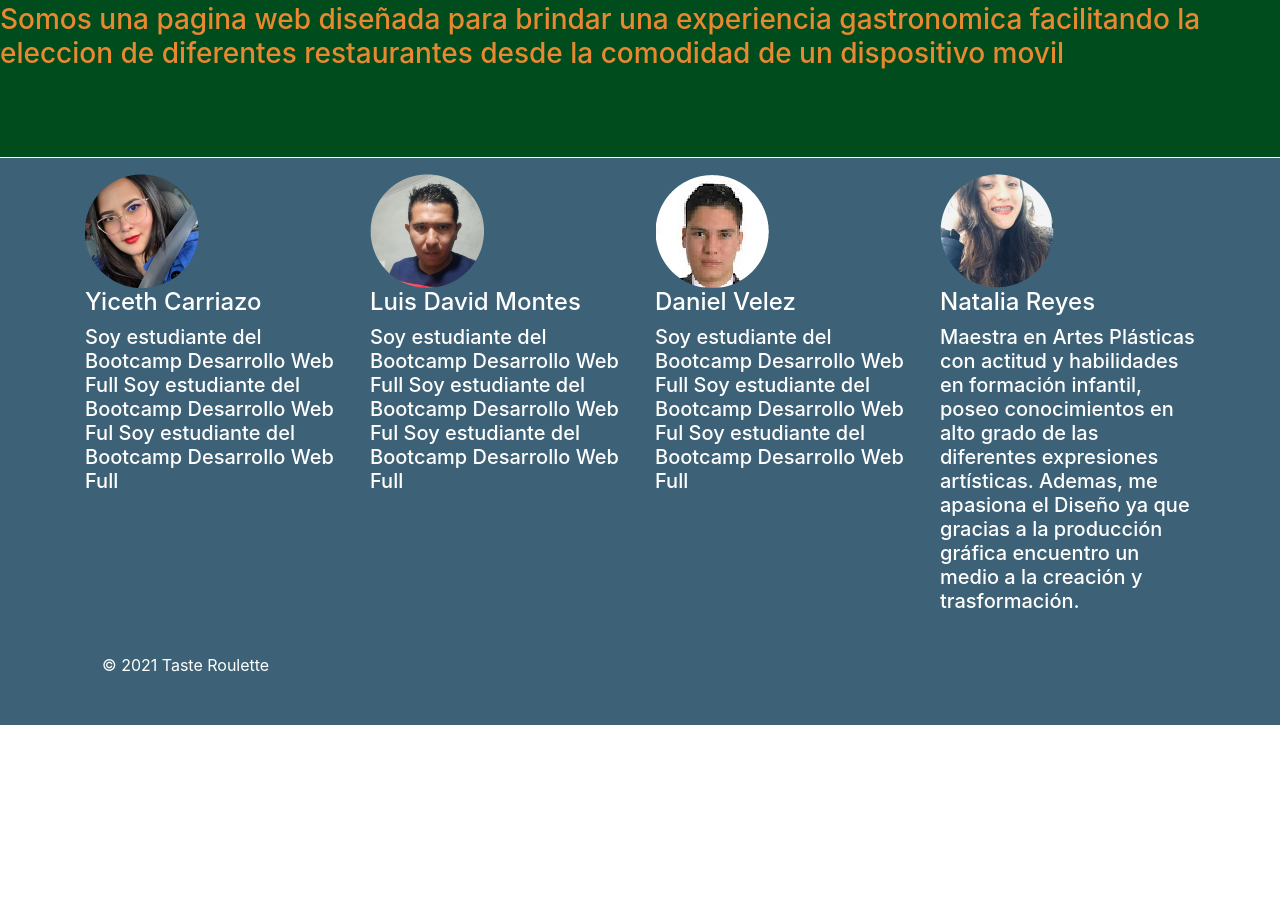
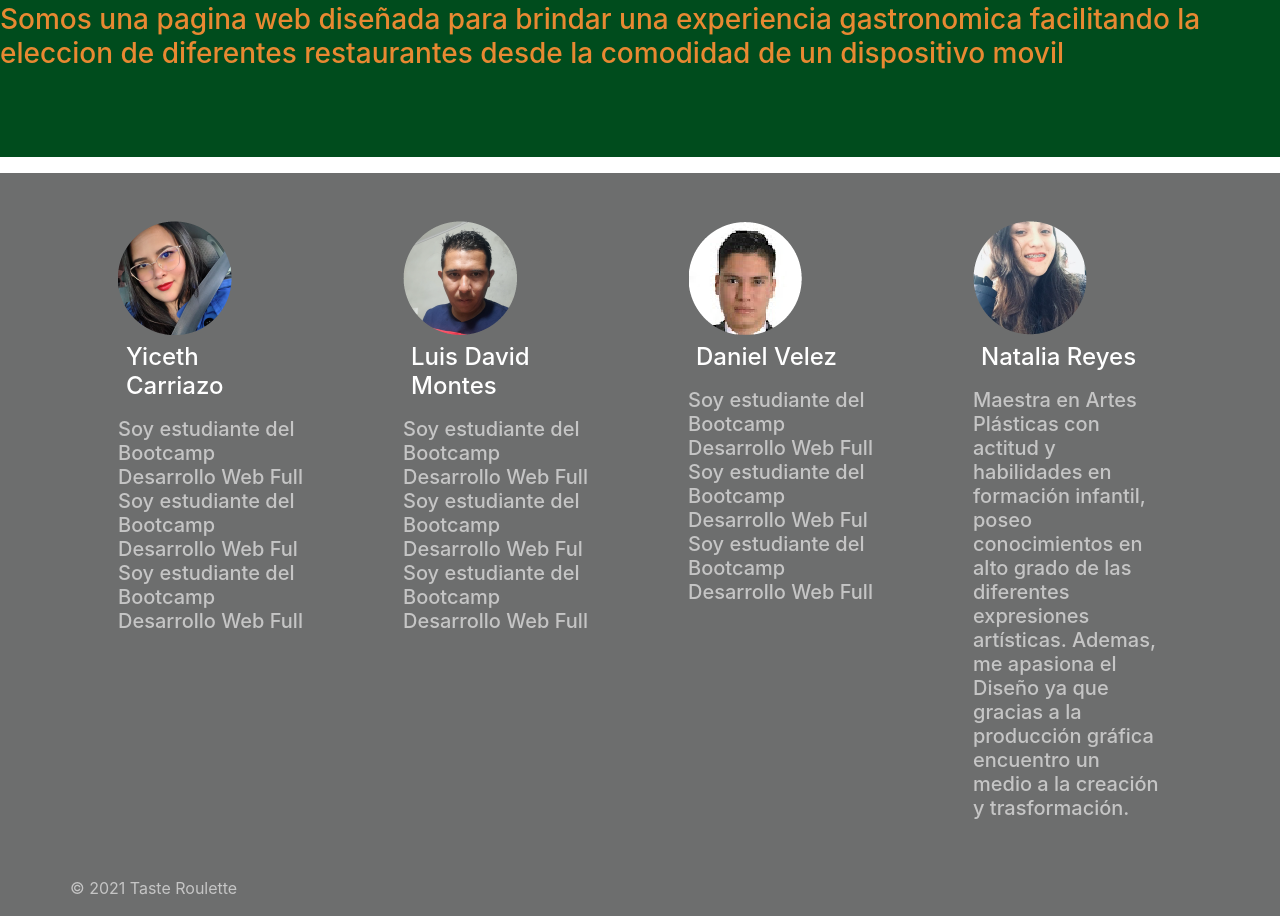
Before and after one commit to danielv0720/Proyecto, a plain HTML site: page index.html in a window 1280 px wide. Shown: the part 1265-2181 px from the top of the page. Before the commit the page ends 1990 px from the top, so only its background shows below. Drawn offline with nearby package versions, Linux system fonts and the light colour scheme; files whose address does not match are found by name.

Commit message:
modificiacionFooter2

```diff
--- a/index.html
+++ b/index.html
@@ -187,7 +187,7 @@
       facilitando la eleccion de diferentes restaurantes desde la comodidad de un dispositivo movil</H3>
       </footer>-->
 
-      <div class="subnavigation-container">
+
         <div class="container">
       <nav class="navbar p-a-0">
         <ul class="nav navbar-nav col-subnav">
@@ -204,51 +204,59 @@
 
           </div>
         </div>
-        <div class="footer-middle">
+        <div class="footer-middle " >
         <div class="container">
           <div class="row">
-            <div class="col-md-3 col-sm-6">
+            <div class="col-md-3 col-sm-6 p-5">
               <img src="./imagenes/Yiceth-01.png" alt="...">
-              <!--Column1-->
+              <!--foto1-->
               <div class="footer-pad">
+              <div class="title p-2">
                 <h4>Yiceth Carriazo</h4>
+              </div>
                 <h5>Soy estudiante del Bootcamp Desarrollo Web Full
                    Soy estudiante del Bootcamp Desarrollo Web Ful
                    Soy estudiante del Bootcamp Desarrollo Web Full</h5>
                 </div>
             </div>
-            <div class="col-md-3 col-sm-6">
+            <div class="col-md-3 col-sm-6 p-5">
               <img src="./imagenes/Luis-01.png" alt="...">
-              <!--Column1-->
+              <!--foto2-->
               <div class="footer-pad">
+              <div class="title p-2">
                 <h4>Luis David Montes</h4>
+              </div>
                 <h5>Soy estudiante del Bootcamp Desarrollo Web Full
                   Soy estudiante del Bootcamp Desarrollo Web Ful
                   Soy estudiante del Bootcamp Desarrollo Web Full</h5>
                 </div>
             </div>
-            <div class="col-md-3 col-sm-6">
+            <div class="col-md-3 col-sm-6 p-5 ">
               <img src="./imagenes/Daniel-01.png" alt="...">
-              <!--Column1-->
+              <!--foto3-->
               <div class="footer-pad">
+                <div class="title p-2">
                 <h4>Daniel Velez</h4>
+                </div>
                 <h5>Soy estudiante del Bootcamp Desarrollo Web Full
                   Soy estudiante del Bootcamp Desarrollo Web Ful
                   Soy estudiante del Bootcamp Desarrollo Web Full</h5>
                 </div>
             </div>
-            <div class="col-md-3 col-sm-6">
+            <div class="col-md-3 col-sm-6 p-5">
               <img src="./imagenes/Natalia-01.png" alt="...">
-              <!--Column1-->
+              <!--foto4-->
               <div class="footer-pad">
+                <div class="title p-2">
                 <h4>Natalia Reyes</h4>
+                </div>
                 <h5>Maestra en Artes Plásticas con actitud y habilidades en formación infantil,
                   poseo conocimientos en alto grado de las diferentes expresiones artísticas.
                   Ademas, me apasiona el Diseño ya que gracias a la producción gráfica encuentro
                   un medio a la creación y trasformación.</h5>
          </div>
         </div>
-        <div class="text-center">
+
           <p> © 2021 Taste Roulette</p>
 
 
--- a/styles.css
+++ b/styles.css
@@ -43,13 +43,13 @@ color: rgb(250, 235, 215);
 }
 
 .footer-middle{
-   background: #3d6277;
+   background: #6d6e6e;
    padding-top: 2m;
 
-  color: white;
+  color: rgb(197, 197, 197);
 }
-/**Sub Navigation**/
-.subnavigation-container{
-  background: #3d6277;
-  margin-top: 1px;
+
+
+.title{
+ color: rgb(255, 255, 255);
 }
```
